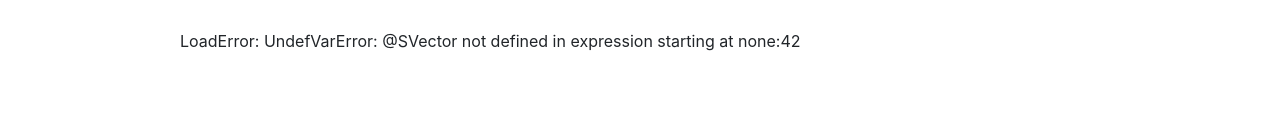
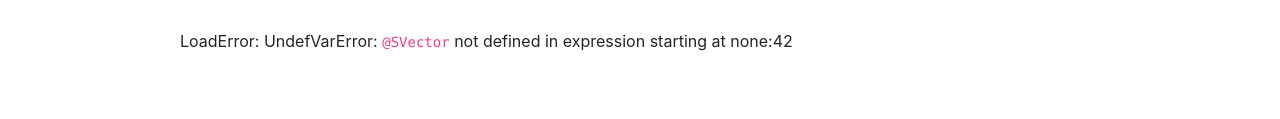
Before and after one commit to sarath-menon/Duckietown-Project-Notes.jl, a plain HTML site: page index.html in a window 1280 px wide. Shown: the part 773-892 px from the top of the page. Drawn offline with Linux system fonts and the light colour scheme; files that its build step writes are made by us from their sources; files whose address does not match are found by name.

Commit message:
Deploying to gh-pages from @ sarath-menon/Lorenz-WebAssembly-Model.jl@9aed14437ffed322d2fce0f0af135626c7a26599 🚀

```diff
--- a/index.html
+++ b/index.html
@@ -121,7 +121,6 @@ padding-right:  10px;
       <div class="col-lg-10 mx-auto">
         <h2>WebAssembly</h2></p>
 <p>Here is the model with initial conditions that we&#39;ll compile. The important part is using <a href="https://github.com/SciML/DiffEqGPU.jl">DiffEqGPU</a> to set up an integrator. Because it is designed to run on a GPU, it is natural for static compilation. It doesn&#39;t allocate or use features from <code>libjulia</code>.</p>
-
 <p>      </div>
     </div>
   </div>
@@ -132,7 +131,7 @@ padding-right:  10px;
       <div class="col-lg-10 mx-auto">
         <h2>Selva</h2></p>
 <p></p>
-<p>LoadError: UndefVarError: @SVector not defined in expression starting at none:42       </div>
+<p>LoadError: UndefVarError: <code>@SVector</code> not defined in expression starting at none:42       </div>
     </div>
   </div>
 </section>
```
Also changed, not shown: 2 other files.
